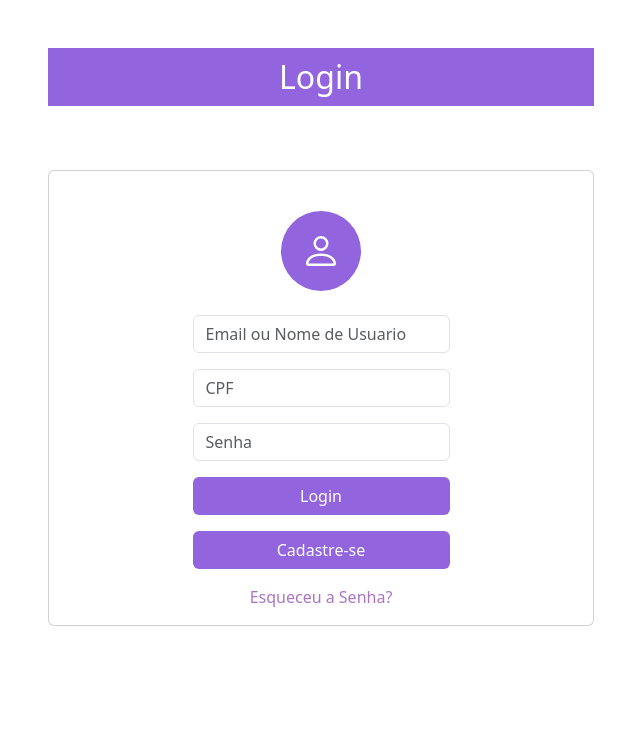
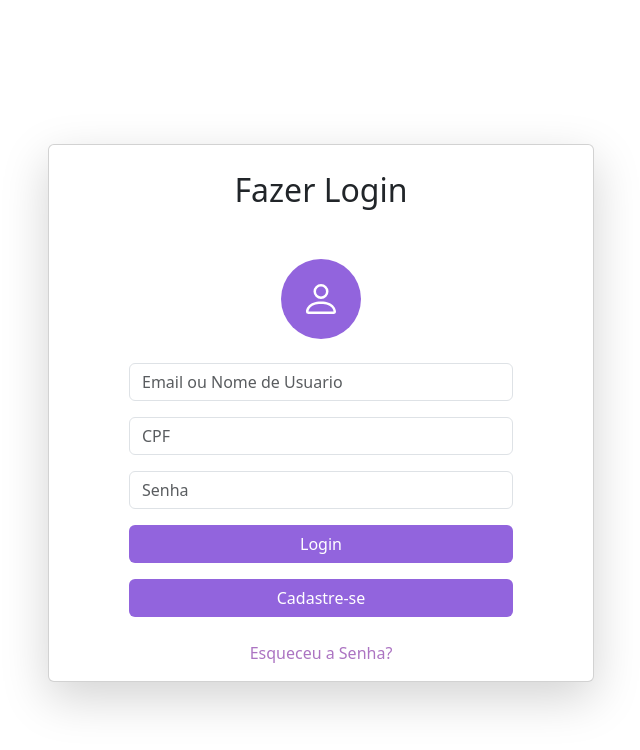
Before and after one commit to Trindade16/bootstrap, a plain HTML site: page login.html in a window 1280 px wide. Shown: the whole page, without its empty margins (319-959 px from the left). Drawn offline with Linux system fonts and the light colour scheme.

Commit message:
Alterações Login/Cadastro

```diff
--- a/login.html
+++ b/login.html
@@ -19,27 +19,28 @@
     <section class="position-relative py-4 py-xl-5">
         <div class="container">
             <div class="row mb-5">
-                <div class="col-md-8 col-xl-6 text-center mx-auto">
-                    <h2 style="color: rgb(255,255,255); background-color: #9264dd; padding: 10px;">Login</h2>
-                    <p class="w-lg-50"></p>
-                </div>
+
             </div>
             <div class="row d-flex justify-content-center">
-                <div class="col-md-8 col-xl-6"> <!-- Ajuste a largura para corresponder ao h2 -->
-                    <div class="card mb-5">
+                <div class="col-md-8 col-xl-6 mt-5"> <!-- Ajuste a largura para corresponder ao h2 -->
+                    <div class="card mb-5 shadow-lg">
+                        <div class="col-md-8 col-xl-6 text-center mx-auto">
+                            <h2 class="mt-3" style="padding: 10px;">Fazer Login</h2>
+                            <p class="w-lg-50"></p>
+                        </div>
                         <div class="card-body d-flex flex-column align-items-center">
-                            <div class="bs-icon-xl bs-icon-circle bs-icon-primary bs-icon my-4" style="background-color: #9264dd;">
+                            <div class="bs-icon-xl bs-icon-circle bs-icon-primary bs-icon my-4 mt-2" style="background-color: #9264dd;">
                                 <svg xmlns="http://www.w3.org/2000/svg" width="1em" height="1em" fill="currentColor" viewBox="0 0 16 16" class="bi bi-person">
                                     <path d="M8 8a3 3 0 1 0 0-6 3 3 0 0 0 0 6m2-3a2 2 0 1 1-4 0 2 2 0 0 1 4 0m4 8c0 1-1 1-1 1H3s-1 0-1-1 1-4 6-4 6 3 6 4m-1-.004c-.001-.246-.154-.986-.832-1.664C11.516 10.68 10.289 10 8 10c-2.29 0-3.516.68-4.168 1.332-.678.678-.83 1.418-.832 1.664z"></path>
                                 </svg>
                             </div>
-                            <form class="text-center" method="post">
+                            <form class="text-center w-75" method="post">
                                 <div class="mb-3"><input class="form-control" type="email" name="email" placeholder="Email ou Nome de Usuario"></div>
                                 <div class="mb-3"><input class="form-control" type="password" name="CPF" placeholder="CPF"></div>
                                 <div class="mb-3"><input class="form-control" type="text" name="Senha" placeholder="Senha"></div>
 
                                 <div class="mb-3"><a class="btn d-block w-100" style="background-color: #9264dd; color: white;" role="button" href="index.html">Login</a></div>
-                                <a class="btn d-block w-100 mb-3" style="background-color: #9264dd; color: white;" role="button" href="cadastro.html">Cadastre-se</a>
+                                <a class="btn d-block w-100 mb-4" style="background-color: #9264dd; color: white;" role="button" href="cadastro.html">Cadastre-se</a>
                                 <a href="#" style="color: rgb(172, 116, 194)">Esqueceu a Senha?</a>
                             </form>
                         </div>
```
Also changed, not shown: cadastro.html (+4 -5 lines).
